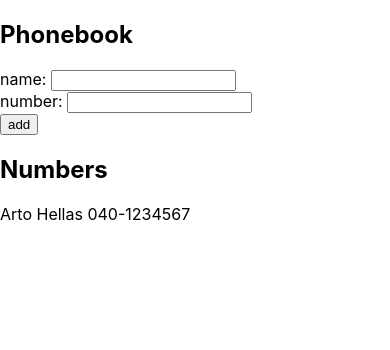
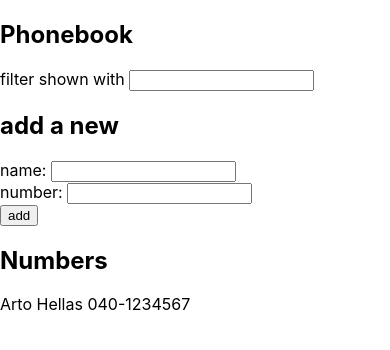
Before and after one commit to papasavvasn/fullStackOpenExercises, a React (Create React App) app in the folder exercises/part2/phonebook/: page / in a window 390 px wide. Shown: the top 350 px of the page. Built offline with nearby package versions, Linux system fonts and the light colour scheme.

Commit message:
feat(part2forms): complete exercise 2.9, Phonebook step4

```diff
--- a/exercises/part2/phonebook/src/App.tsx
+++ b/exercises/part2/phonebook/src/App.tsx
@@ -5,6 +5,7 @@
   const [persons, setPersons] = useState([{ name: 'Arto Hellas', number: '040-1234567' }])
   const [newName, setNewName] = useState('')
   const [newNumber, setNewNumber] = useState('')
+  const [filter, setFilter] = useState('')
 
   function addName(event: FormEvent<HTMLFormElement>) {
     event.preventDefault()
@@ -26,9 +27,16 @@
     setNewNumber(event.target.value)
   }
 
+  function handleFilterChange(event: { target: HTMLInputElement }) {
+    setFilter(event.target.value)
+  }
+
+
   return (
     <div>
       <h2>Phonebook</h2>
+      <div>filter shown with <input value={filter} onChange={handleFilterChange} /></div>
+      <h2>add a new</h2>
       <form onSubmit={addName}>
         <div>
           name: <input value={newName} onChange={handleNameChange} />
@@ -41,7 +49,7 @@
         </div>
       </form>
       <h2>Numbers</h2>
-      {persons.map(person => <p key={person.name}>{person.name} {person.number}</p>)}
+      {persons.filter(person => person.name.toLowerCase().includes(filter)).map(person => <p key={person.name}>{person.name} {person.number}</p>)}
     </div>
   )
 }
```
